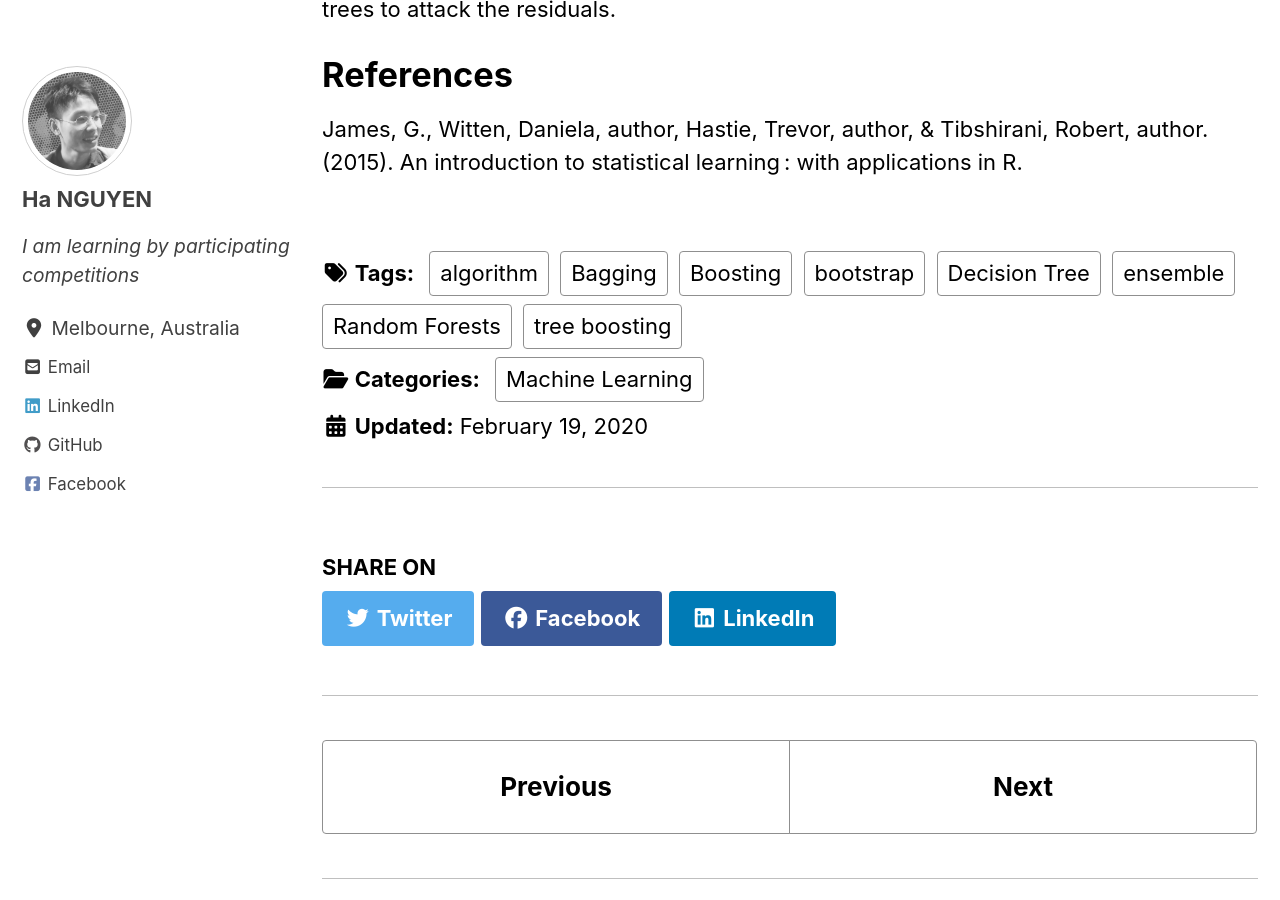
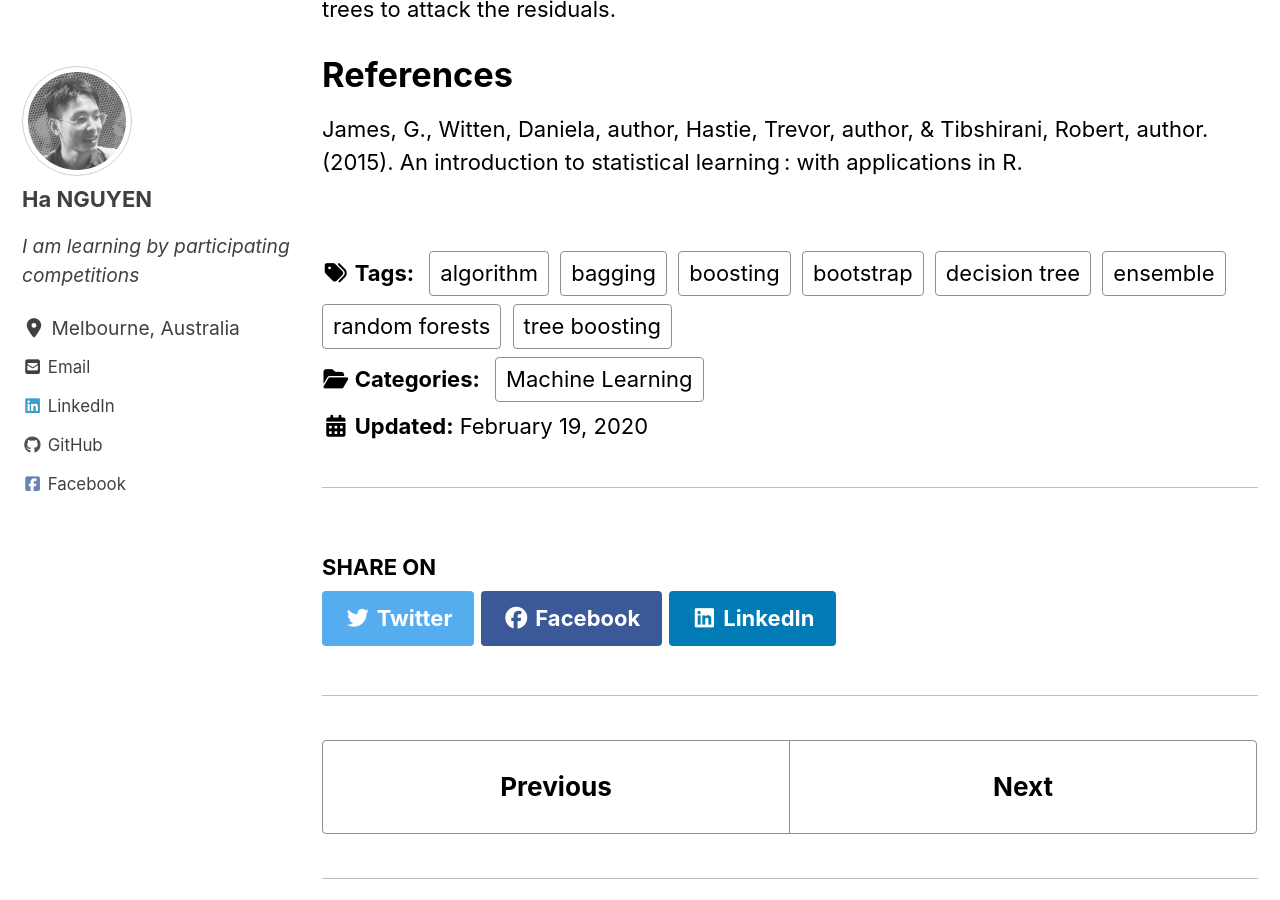
Before and after one commit to datasciblog/datasciblog.github.io, a Jekyll site: the page built from _posts/2020-02-19-tree-boosting-02.md, in a window 1280 px wide and 900 px high, scrolled down 8073 px. Built offline with Jekyll 4.4.1, drawn with Linux system fonts in a browser that asks for light colours; cached includes are drawn as plain includes; nearby versions of some CDN libraries; formulas are drawn with MathJax 3.

```diff
--- a/_posts/2020-02-19-tree-boosting-02.md
+++ b/_posts/2020-02-19-tree-boosting-02.md
@@ -8,11 +8,11 @@ categories:
 - Machine Learning
 tags:
 - tree boosting
-- Decision Tree
+- decision tree
 - bootstrap
-- Bagging
-- Random Forests
-- Boosting
+- bagging
+- random forests
+- boosting
 - ensemble
 - algorithm
 classes: wide
```
